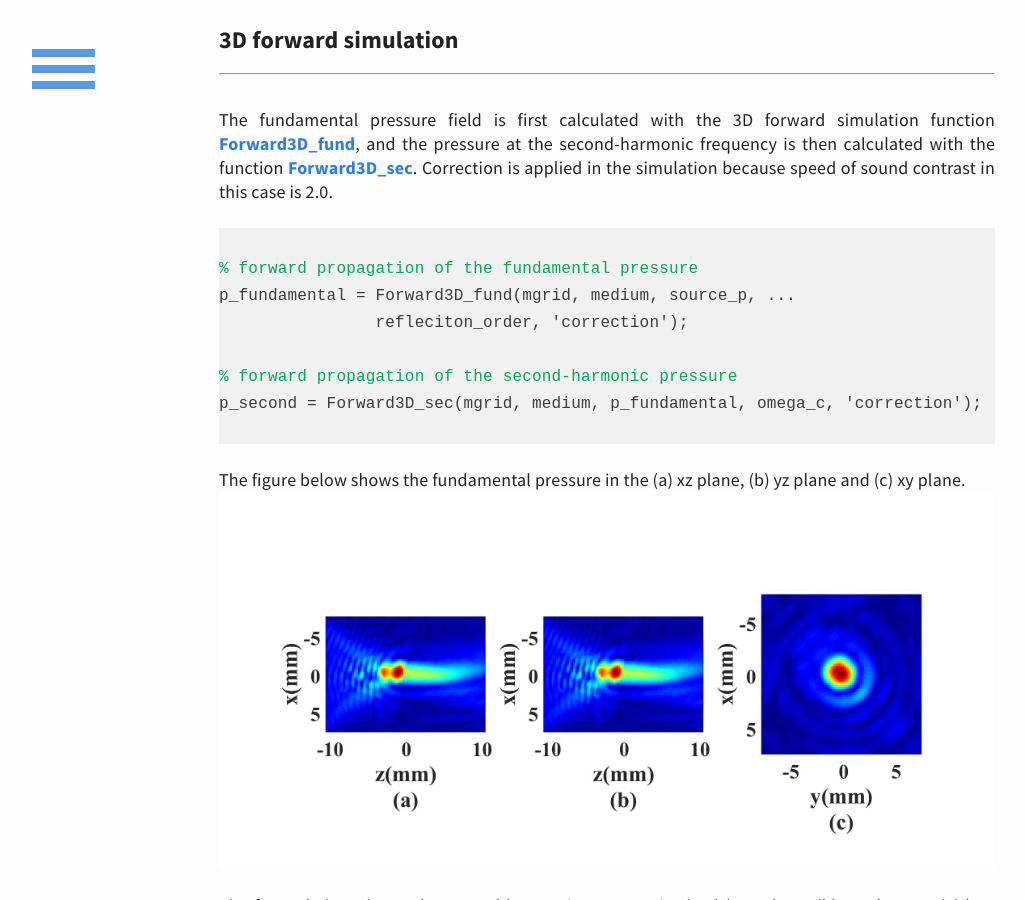
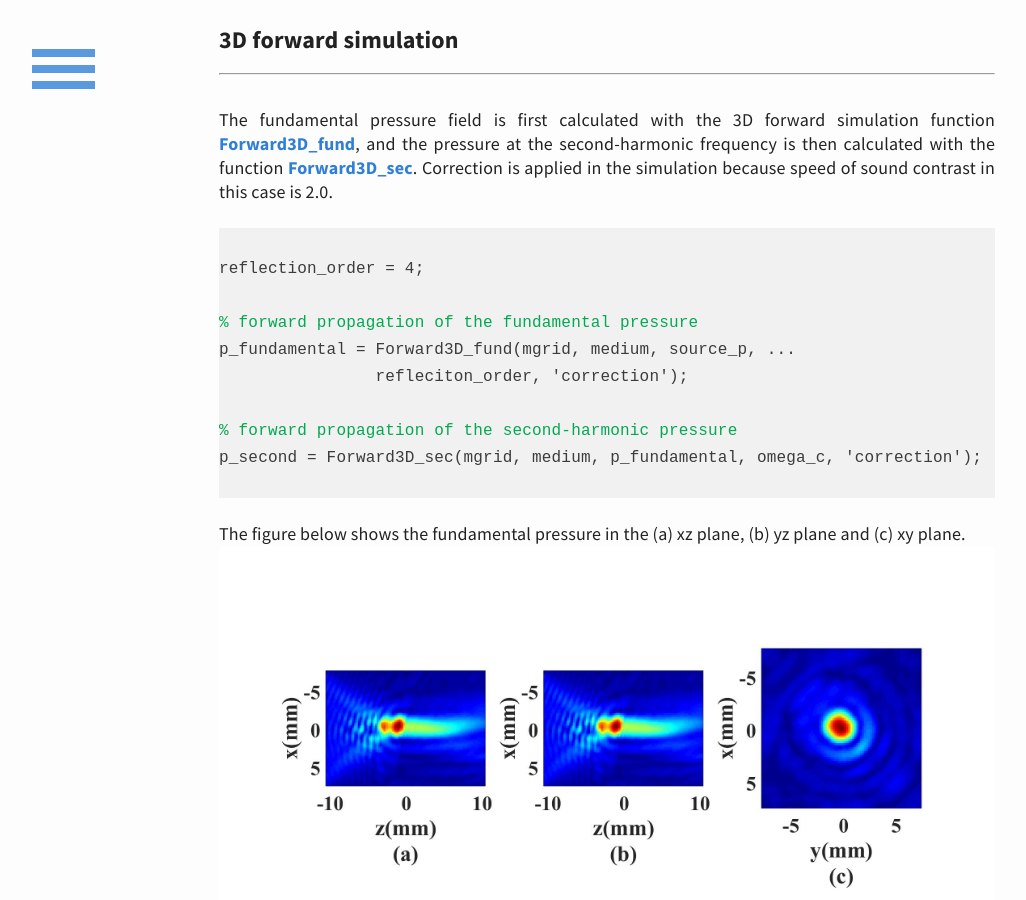
Before and after one commit to m-SOUND/mSOUND, a Jekyll site: the page built from _posts/2019-02-21-FSMDM-3D_heterogeneous.html, in a window 1280 px wide and 900 px high, scrolled down 1436 px. Shown: the whole window, without its empty margins (33-1059 px from the left). Built offline with Jekyll 4.4.1, drawn with Linux system fonts in a browser that asks for light colours.

Commit message:
Update 2019-02-21-FSMDM-3D_heterogeneous.html

```diff
--- a/_posts/2019-02-21-FSMDM-3D_heterogeneous.html
+++ b/_posts/2019-02-21-FSMDM-3D_heterogeneous.html
@@ -45,6 +45,8 @@ medium.cb   = cb;     <font color="#03a852">% power law exponent</font>
  is 2.0.
 
 <pre> <code>
+reflection_order = 4;
+
 <font color="#03a852">% forward propagation of the fundamental pressure</font>
 p_fundamental = Forward3D_fund(mgrid, medium, source_p, ...
                 refleciton_order, 'correction');
```
